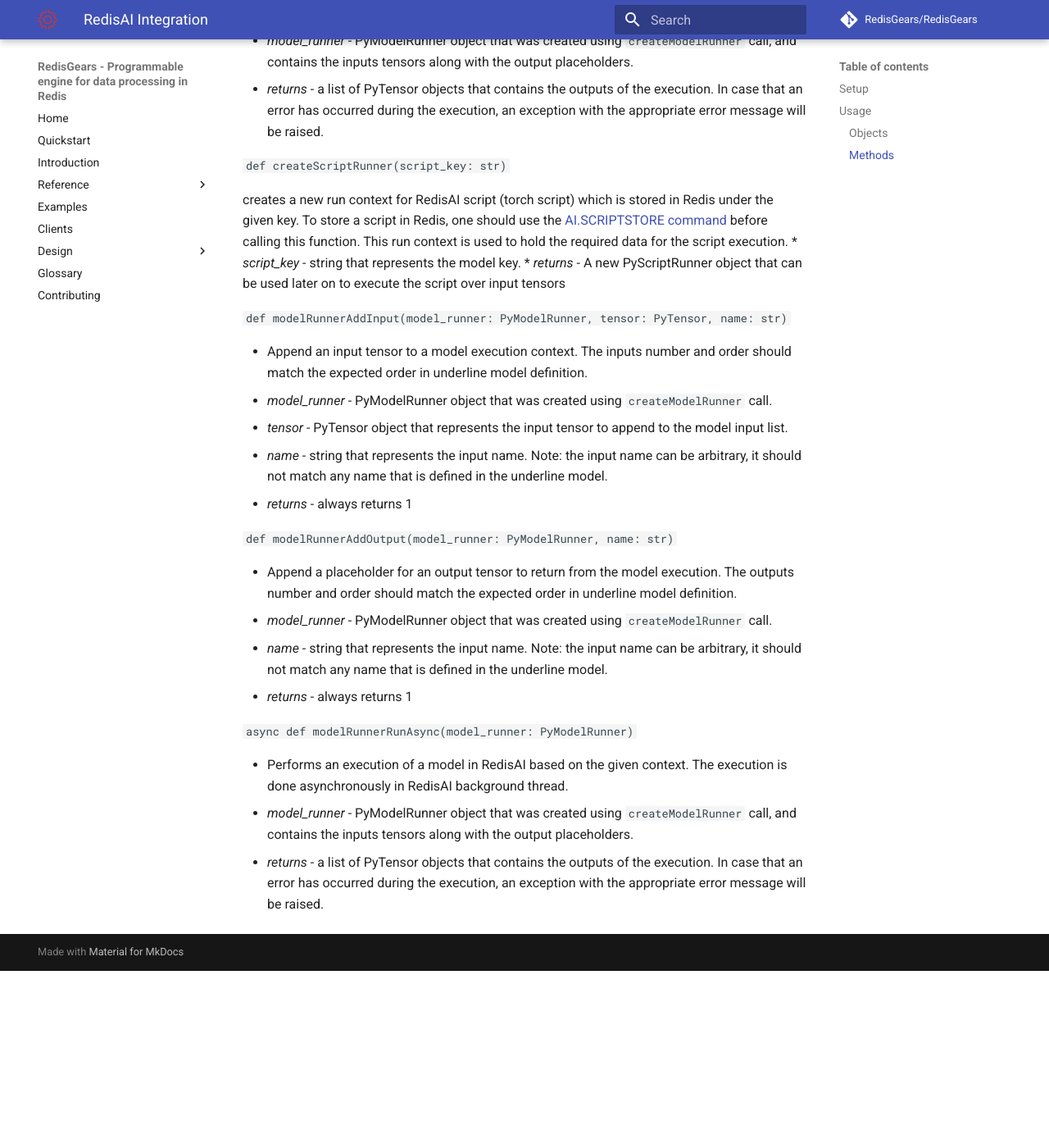
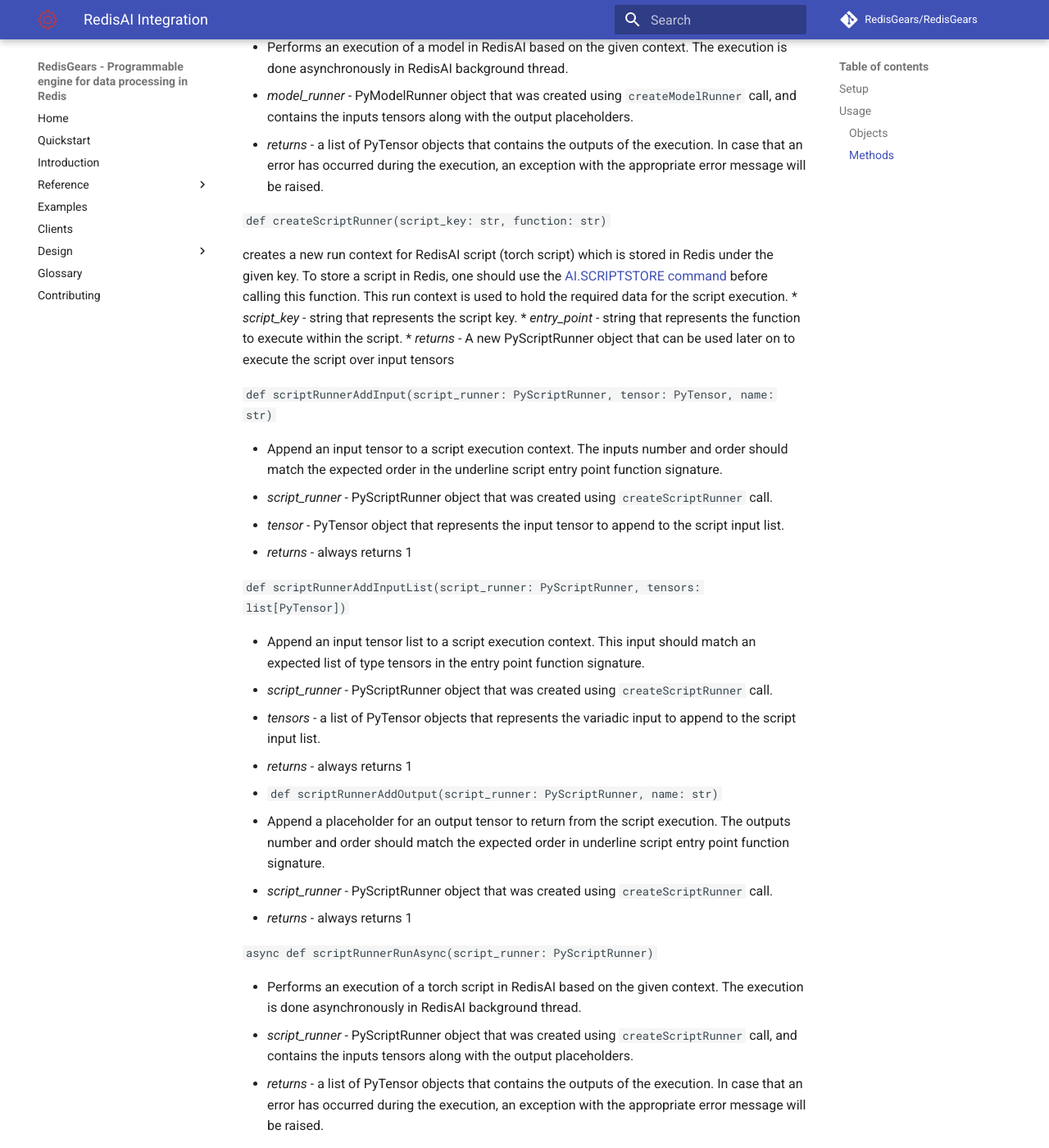
Before and after one commit to RedisGears/RedisGears, an MkDocs documentation site: the page built from docs/redisai.md, in a window 1280 px wide and 1400 px high, scrolled down 3251 px. Shown: the whole window at 82% size. Built offline with MkDocs 1.6.1 and Material for MkDocs 9.7.7, drawn with Linux system fonts in a browser that asks for light colours; comment, search, counter and statistics services are not loaded; before the commit the page ends 4435 px from its top, so only the background shows below that; some of the changed text lies outside the part shown.

Commit message:
RedisAI integration documentation WIP

```diff
--- a/docs/redisai.md
+++ b/docs/redisai.md
@@ -24,7 +24,9 @@
 `redisAI` module contains pythonic wrappers of RedisAI objects (further explanations about these objects is available in RedisAI [docs](https://oss.redis.com/redisai/master/)):
 * PyTensor - represents a tensor - an n-dimensional array of values
 * PyModelRunner - represents a context of model execution. A model in RedisAI is a computation graph by one of the supported DL/ML framework backends
-* PyScriptRunner - represents a context of [TorchScript](https://pytorch.org/docs/stable/jit.html) program execution
+* PyScriptRunner - represents a context of [TorchScript](https://pytorch.org/docs/stable/jit.html) program execution.
+  **Note:** RedisGears currently supports deprecated API in which the inputs to each entry point function within the script are tensors or a list of tensors only.
+
 * PyDAGRunner - directional acyclic graph of RedisAI operations (further details below)
 
 Execution requests for models, scripts and DAGs are queued and executed asynchronously.
@@ -119,29 +121,35 @@
 * _model_runner_ - PyModelRunner object that was created using `createModelRunner` call, and contains the inputs tensors along with the output placeholders.
 * _returns_ - a list of PyTensor objects that contains the outputs of the execution. In case that an error has occurred during the execution, an exception with the appropriate error message will be raised.
 
-`def createScriptRunner(script_key: str)`
+`def createScriptRunner(script_key: str, function: str)`
 
 creates a new run context for RedisAI script (torch script) which is stored in Redis under the given key. To store a script in Redis, one should use the [AI.SCRIPTSTORE command](https://oss.redis.com/redisai/commands/#aiscriptstore) before calling this function. This run context is used to hold the required data for the script execution.
-* _script_key_ - string that represents the model key.
+* _script_key_ - string that represents the script key.
+* _entry_point_ - string that represents the function to execute within the script.
 * _returns_ - A new PyScriptRunner object that can be used later on to execute the script over input tensors
 
-`def modelRunnerAddInput(model_runner: PyModelRunner, tensor: PyTensor, name: str)`
+`def scriptRunnerAddInput(script_runner: PyScriptRunner, tensor: PyTensor, name: str)`
 
-* Append an input tensor to a model execution context. The inputs number and order should match the expected order in underline model definition.
-* _model_runner_ - PyModelRunner object that was created using `createModelRunner` call.
-* _tensor_ - PyTensor object that represents the input tensor to append to the model input list.
-* _name_ - string that represents the input name. Note: the input name can be arbitrary, it should not match any name that is defined in the underline model.
+* Append an input tensor to a script execution context. The inputs number and order should match the expected order in the underline script entry point function signature.
+* _script_runner_ - PyScriptRunner object that was created using `createScriptRunner` call.
+* _tensor_ - PyTensor object that represents the input tensor to append to the script input list.
 * _returns_ - always returns 1
 
-`def modelRunnerAddOutput(model_runner: PyModelRunner, name: str)`
+`def scriptRunnerAddInputList(script_runner: PyScriptRunner, tensors: list[PyTensor])`
 
-* Append a placeholder for an output tensor to return from the model execution. The outputs number and order should match the expected order in underline model definition.
-* _model_runner_ - PyModelRunner object that was created using `createModelRunner` call.
-* _name_ - string that represents the input name. Note: the input name can be arbitrary, it should not match any name that is defined in the underline model.
+* Append an input tensor list to a script execution context. This input should match an expected list of type tensors in the entry point function signature.
+* _script_runner_ - PyScriptRunner object that was created using `createScriptRunner` call.
+* _tensors_ - a list of PyTensor objects that represents the variadic input to append to the script input list.
+* _returns_ - always returns 1
+*
+`def scriptRunnerAddOutput(script_runner: PyScriptRunner, name: str)`
+
+* Append a placeholder for an output tensor to return from the script execution. The outputs number and order should match the expected order in underline script entry point function signature.
+* _script_runner_ - PyScriptRunner object that was created using `createScriptRunner` call.
 * _returns_ - always returns 1
 
-`async def modelRunnerRunAsync(model_runner: PyModelRunner)`
+`async def scriptRunnerRunAsync(script_runner: PyScriptRunner)`
 
-* Performs an execution of a model in RedisAI based on the given context. The execution is done asynchronously in RedisAI background thread.
-* _model_runner_ - PyModelRunner object that was created using `createModelRunner` call, and contains the inputs tensors along with the output placeholders.
+* Performs an execution of a torch script in RedisAI based on the given context. The execution is done asynchronously in RedisAI background thread.
+* _script_runner_ - PyScriptRunner object that was created using `createScriptRunner` call, and contains the inputs tensors along with the output placeholders.
 * _returns_ - a list of PyTensor objects that contains the outputs of the execution. In case that an error has occurred during the execution, an exception with the appropriate error message will be raised.
```
Also changed, not shown: other parts of docs/redisai.md (+2 -2 lines).
